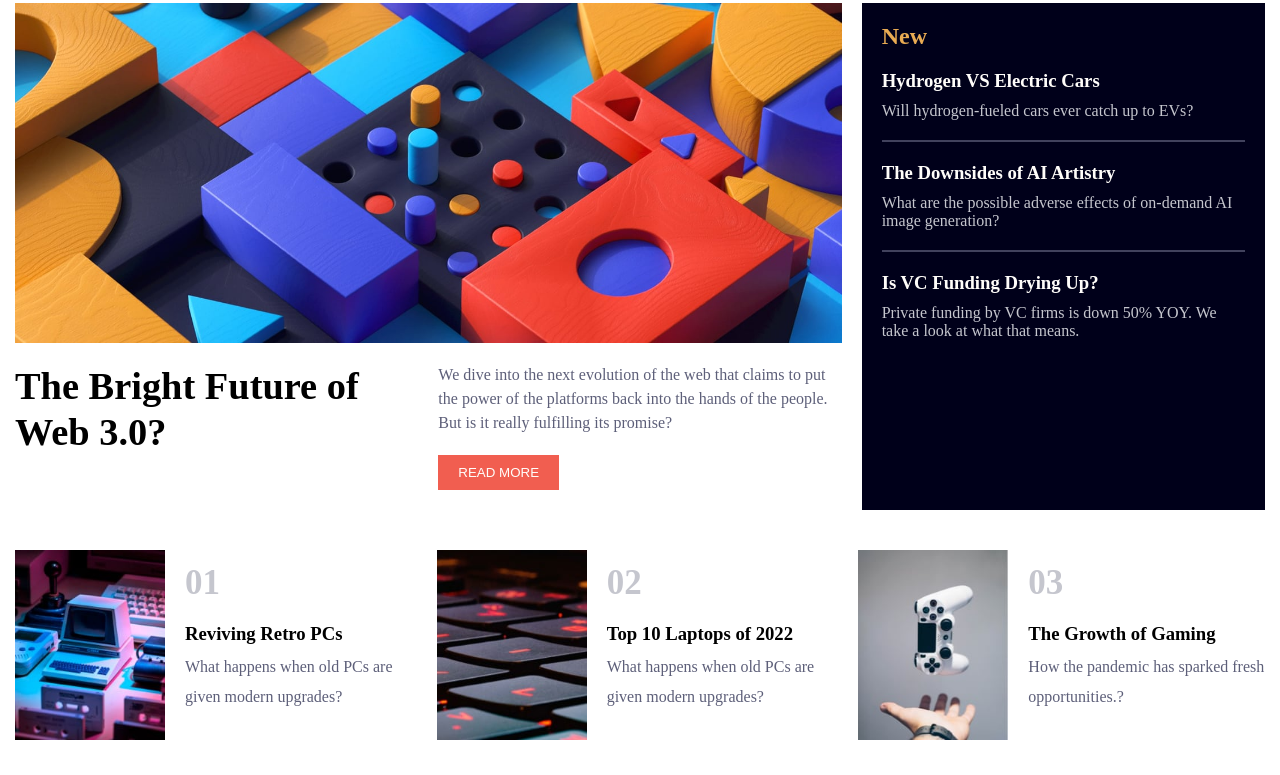
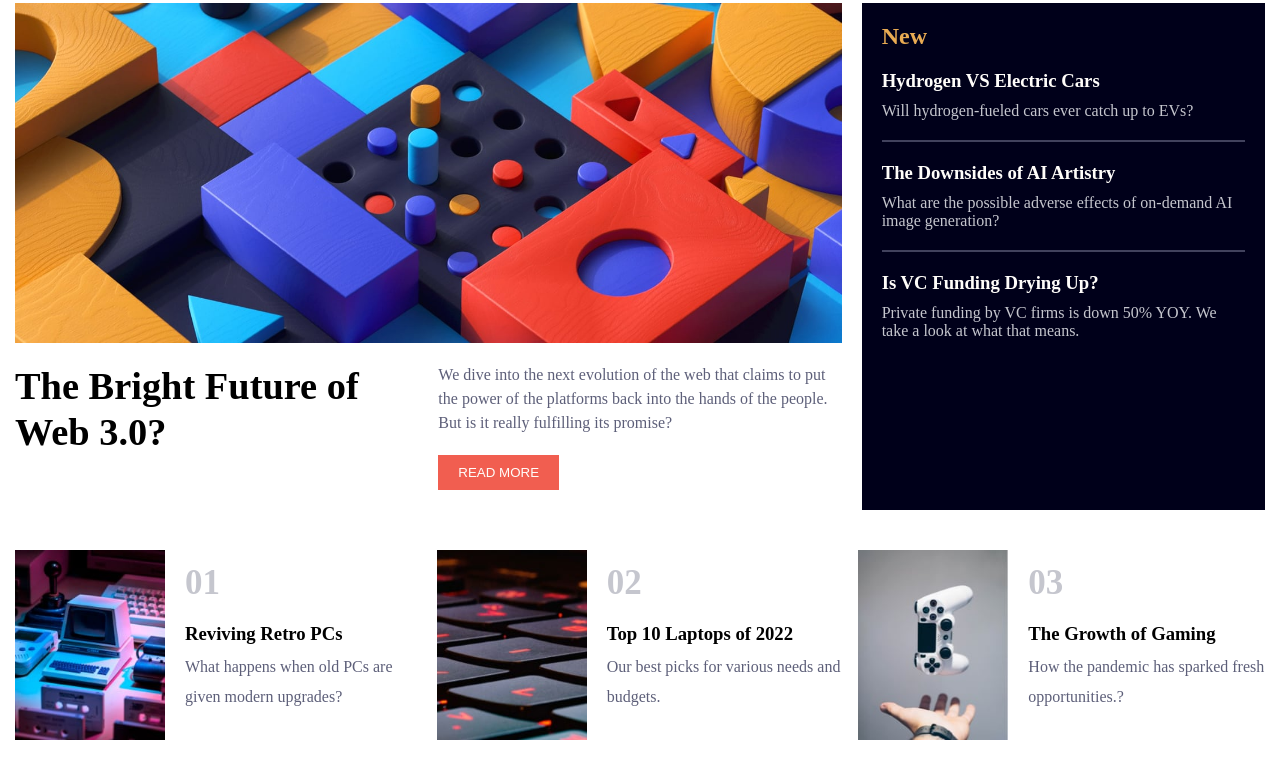
Before and after one commit to TK-LS97/news-homepage, a plain HTML site: page index.html in a window 1280 px wide. Shown: the part 82-857 px from the top of the page. Drawn offline with Linux system fonts and the light colour scheme.

Commit message:
Update index.html

```diff
--- a/index.html
+++ b/index.html
@@ -80,7 +80,7 @@
                     <div>
                         <h2>02</h2>
                         <h3>Top 10 Laptops of 2022</h3>
-                        <p>What happens when old PCs are given modern upgrades?</p>
+                        <p>Our best picks for various needs and budgets.</p>
                     </div>
                 </article>
                 <article class="article3">
```
